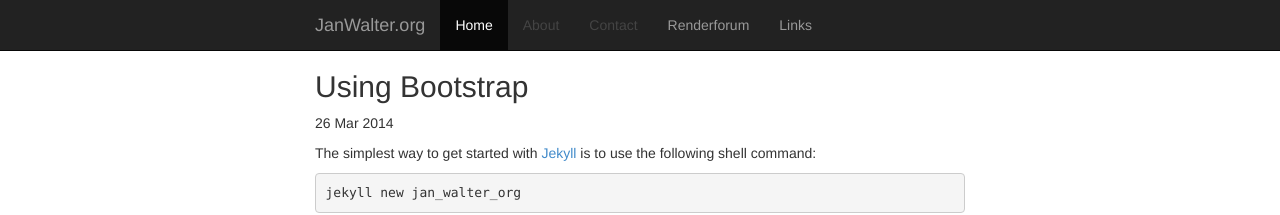
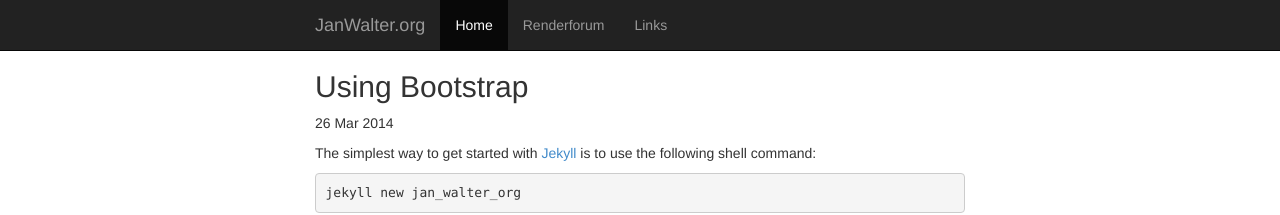
Before and after one commit to wahn/jan_walter_org, a Jekyll site: the page built from _posts/2014-03-26-using-bootstrap.markdown, in a window 1280 px wide. Shown: the top 215 px of the page. Built offline with Jekyll 4.4.1, drawn with Linux system fonts in a browser that asks for light colours; nearby versions of some CDN libraries; library files that are not in the unit come from our copies; Markdown is read by kramdown in place of the engine named in the settings.

Commit message:
Comment out About and Contact header entries.

```diff
--- a/_layouts/default.html
+++ b/_layouts/default.html
@@ -4,7 +4,7 @@
     <meta charset="utf-8">
     <meta http-equiv="X-UA-Compatible" content="IE=edge">
     <title>{{ page.title }}</title>
-    <meta name="viewport" content="width=device-width">
+    <meta name="viewport" content="width=device-width, initial-scale=1">
 
     <!-- syntax highlighting CSS -->
     <link rel="stylesheet" href="/css/syntax.css">
@@ -29,8 +29,8 @@
         <div class="collapse navbar-collapse">
           <ul class="nav navbar-nav">
             <li class="active"><a href="/">Home</a></li>
-            <li class="disabled"><a href="#about">About</a></li>
-            <li class="disabled"><a href="#contact">Contact</a></li>
+            <!-- <li class="disabled"><a href="#about">About</a></li> -->
+            <!-- <li class="disabled"><a href="#contact">Contact</a></li> -->
             <li><a href="/renderforum">Renderforum</a></li>
             <li><a href="/links">Links</a></li>
           </ul>
```
